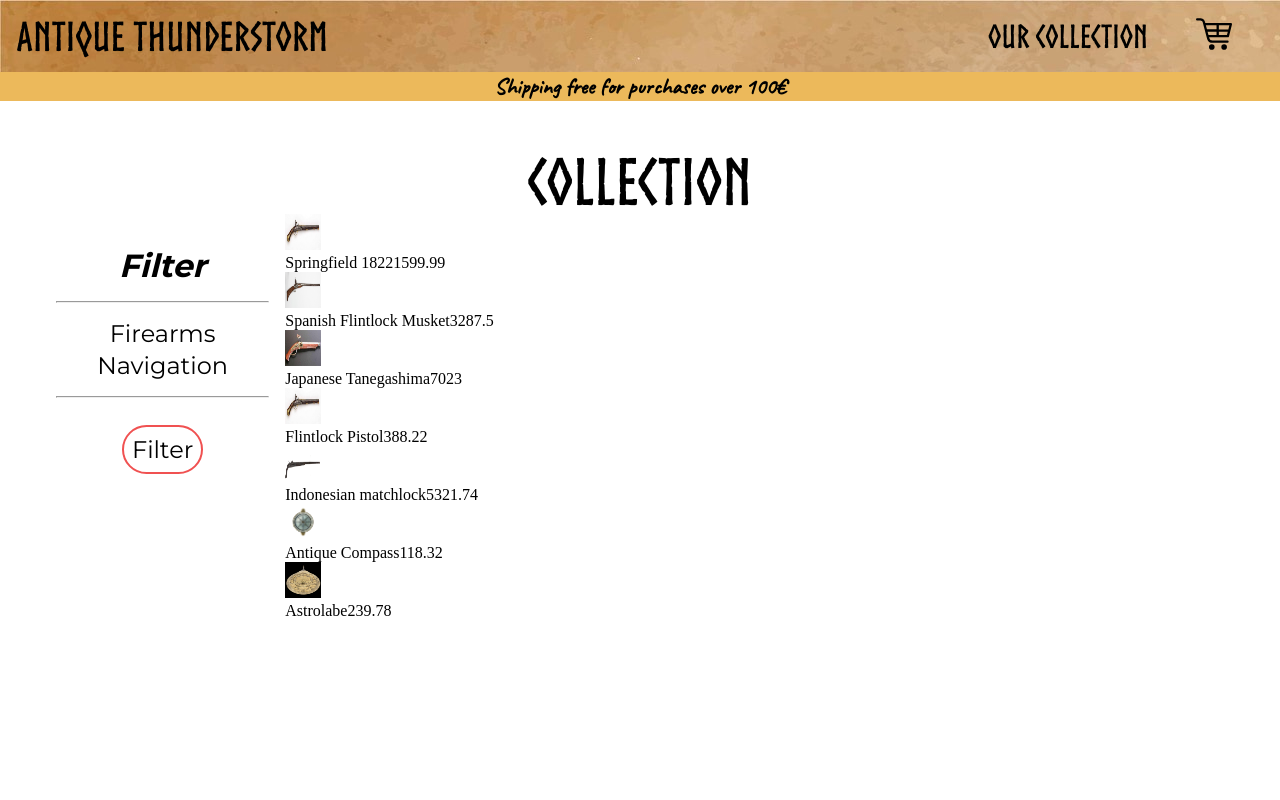
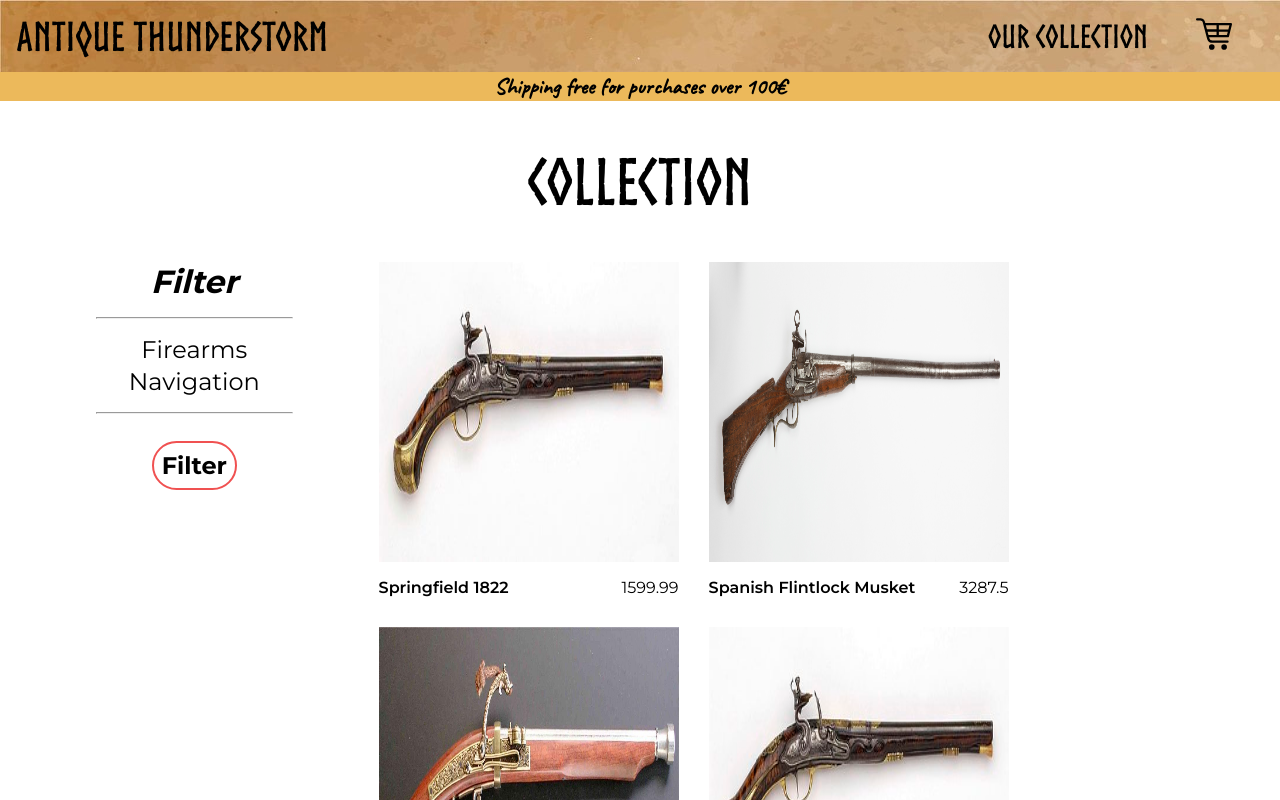
Before and after one commit to RuFuRu/Antique-Store, a React (Create React App) app: page /collection in a window 1280 px wide. Shown: the top 800 px of the page. Built offline with nearby package versions, Linux system fonts and the light colour scheme.

Commit message:
further styling of Collection and it's components

```diff
--- a/src/Components/Header.tsx
+++ b/src/Components/Header.tsx
@@ -10,7 +10,7 @@ function Header() {
         <Link to="/collection">Our Collection</Link>
       </div>
       <div className='header-a-con'>
-        <Link to="/shoppingcard"><img src={shopping} alt="shopping card" /></Link>
+        <Link to="/shoppingcard"><img src={shopping} alt="shopping card" className="shopping-cart-img"/></Link>
       </div>
     </nav>
   );
--- a/src/Components/ShoppingItems.tsx
+++ b/src/Components/ShoppingItems.tsx
@@ -1,17 +1,20 @@
-import ShoppingItemsList from "./ShoppingItemsList";
 import '../Sass/ShoppingItems.scss';
 import shopItems from '../Data/shopItems.json';
 
 function ShoppingItems() {
     return (
         <div className="shoppingitems-container">
-            <div className="shoppingitems-list">
-                {
-                    shopItems.map(item => (
-                        <ShoppingItemsList {... item} key={item.id}/>
-                    ))
-                }
-            </div>
+            {
+                shopItems.map(item => (
+                    <div className="shoppingitemslist-container" key={item.id}>
+                        <img src={`${item.url}`} alt="item picture" className="sil-img"/>
+                        <div className="sil-span-container">
+                            <span className="sil-span-1">{item.name}</span>
+                            <span className="sil-span-2">{item.price}</span>
+                        </div>
+                    </div>
+                ))
+            }
         </div>
     )
 }
--- a/src/Components/ShoppingItemsList.tsx
+++ /dev/null
@@ -1,21 +0,0 @@
-interface Props {
-    id: number;
-    name: string;
-    price: number;
-    url: string;
-    tag: string;
-}
-
-function ShoppingItemsList(item: Props) {
-    return (
-        <div className="shoppingitemslist-container">
-            <img src={`${item.url}`} alt="item picture" />
-            <div>
-                <span>{item.name}</span>
-                <span>{item.price}</span>
-            </div>
-        </div>
-    )
-}
-
-export default ShoppingItemsList;
--- a/src/Sass/Collection.scss
+++ b/src/Sass/Collection.scss
@@ -6,12 +6,14 @@
         font-size: 4rem;
         font-family: 'Odin', sans-serif;
         text-align: center;
+        margin-bottom: 3rem;
     }
 }
 
 .collection-shop-item-filter-container {
-    max-width: 1200px;
+    padding: 0 5rem;
     margin: auto;
     display: flex;
     flex: 3 7;
+    column-gap: 70px;
 }
--- a/src/Sass/Filter.scss
+++ b/src/Sass/Filter.scss
@@ -6,7 +6,7 @@
     height: 300px;
     border-radius: 5px;
     font-family: 'Montserrat', sans-serif;
-    padding: 2rem 1rem;
+    padding: 0 1rem;
 }
 
 .filter-h3 {
@@ -50,6 +50,7 @@
     padding: 0.5rem;
     border-radius: 30px;
     cursor: pointer;
+    font-weight: 700;
     &:hover {
         background-color: hsl(0, 84%, 63%);
         color: white;
--- a/src/Sass/Header.scss
+++ b/src/Sass/Header.scss
@@ -10,6 +10,11 @@ nav {
   background-image: url('../img/oldpaper.jpg');
   box-shadow: rgba(99, 99, 99, 0.2) 0px 2px 8px 0px;
   font-family: 'Odin', sans-serif;
+  .shopping-cart-img {
+    width: 36px;
+    height: 36px;
+    margin-right: 2rem;
+  }
 }
 
 h2 {
@@ -21,12 +26,6 @@ h2 > a {
   @include handleAnchor();
 }
 
-img {
-  width: 36px;
-  height: 36px;
-  margin-right: 2rem;
-}
-
 .header-a-con > a {
   @include handleAnchor();
   font-size: 2rem;
--- a/src/Sass/ShoppingItems.scss
+++ b/src/Sass/ShoppingItems.scss
@@ -2,9 +2,26 @@
 
 .shoppingitems-container {
     width: 100%;
-    h3 {
-        font-family: 'Odin', sans-serif;
-        font-size: 4rem;
-        text-align: center;
+    display: grid;
+    grid-template-columns: repeat(auto-fit, 300px);
+    gap: 30px;
+    cursor: pointer;
+}
+
+.sil-img {
+    width: 300px;
+    height: 300px;
+}
+
+.sil-span-container {
+    display: flex;
+    justify-content: space-between;
+    font-family: 'Montserrat', sans-serif;
+    margin-top: 0.75rem;
+    .sil-span-1 {
+        font-weight: 600;
+    }
+    .sil-span-2 {
+        margin-left: 1rem;
     }
 }
```
